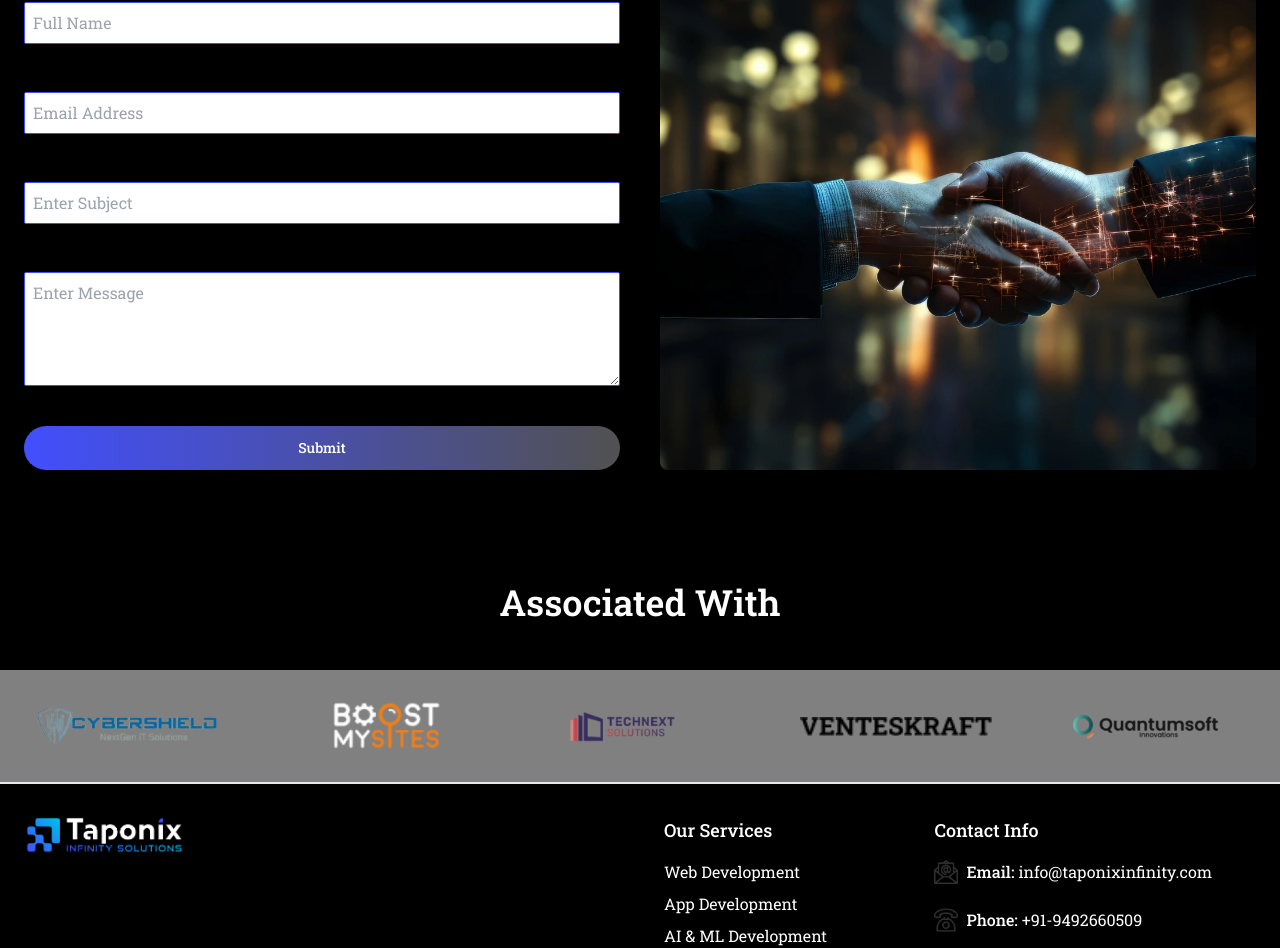
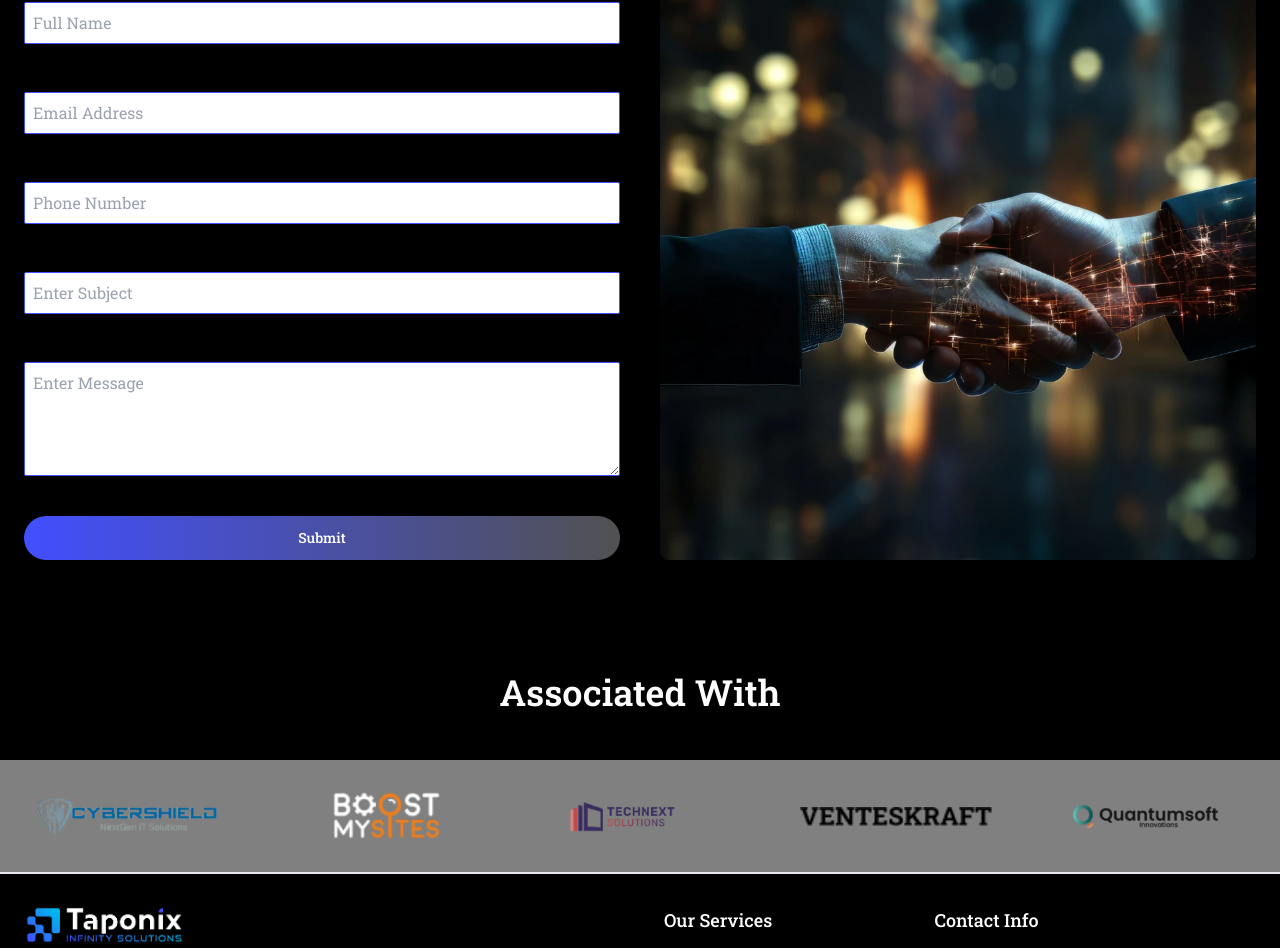
Before and after one commit to remeessalam/taponix, a React (Create React App) app: page /app-development in a window 1280 px wide. Shown: the part 7189-8137 px from the top of the page. Built offline with nearby package versions, Linux system fonts and the light colour scheme.

Commit message:
add phone number to lead form and  added thank you page

```diff
--- a/src/App.js
+++ b/src/App.js
@@ -13,6 +13,7 @@ import { LoadingSpinner } from "./components/LoadingSpinner";
 import DataScience from "./pages/Website/DataScience";
 import AICallingAgency from "./pages/Website/AICallingAgency";
 import IotDevelopment from "./pages/Website/IotDevelopmwent";
+import Thankyou from "./pages/Website/Thankyou";
 
 const Home = React.lazy(() => import("./pages/Website/Home"));
 const AboutUs = React.lazy(() => import("./pages/Website/AboutUs"));
@@ -71,6 +72,7 @@ function App() {
             <Route path="/services" element={<OurServices />} />
             <Route path="/contact" element={<ContactUs />} />
             <Route path="/blogs" element={<Blogs />} />
+            <Route path="/thank-you" element={<Thankyou />} />
             <Route path="/blogs/:title" element={<BlogDetails />} />
 
             {/* Services Detail Routes with Layout */}
--- a/src/components/InquiryForm.jsx
+++ b/src/components/InquiryForm.jsx
@@ -4,9 +4,12 @@ import { useForm } from "react-hook-form";
 import { SpinnerContext } from "../components/SpinnerContext";
 import { companyDetails } from "../data/constant";
 import line from "../assets/images/line.png";
+import { useNavigate } from "react-router-dom";
 
 const InquiryForm = () => {
   const { setSpinner } = useContext(SpinnerContext);
+  const navigate = useNavigate();
+
   const {
     register,
     handleSubmit,
@@ -58,6 +61,7 @@ const InquiryForm = () => {
         } else {
           toast.success("Email sent successfully");
           reset();
+          navigate("/thank-you");
         }
       })
       .catch((error) => {
--- a/src/components/LeadForm.jsx
+++ b/src/components/LeadForm.jsx
@@ -4,9 +4,12 @@ import { useForm } from "react-hook-form";
 import { companyDetails } from "../data/constant";
 import toast from "react-hot-toast";
 import { SpinnerContext } from "./SpinnerContext";
+import { useNavigate } from "react-router-dom";
 
 const LeadForm = () => {
   const { setSpinner } = useContext(SpinnerContext);
+  const navigate = useNavigate();
+
   const {
     register,
     handleSubmit,
@@ -17,6 +20,7 @@ const LeadForm = () => {
     defaultValues: {
       name: "",
       email: "",
+      phone: "",
       subject: "",
       message: "",
     },
@@ -28,6 +32,7 @@ const LeadForm = () => {
 
     var emailBody = "Name: " + values.name + "\n\n";
     emailBody += "Email: " + values.email + "\n\n";
+    emailBody += "Phone: " + values.phone + "\n\n";
     emailBody += "Subject: " + values.subject + "\n\n";
     emailBody += "Message:\n" + values.message;
 
@@ -53,6 +58,7 @@ const LeadForm = () => {
       .then(() => {
         toast.success("Email sent successfully");
         reset();
+        navigate("/thank-you");
       })
       .catch((error) => {
         toast.error(error.message);
@@ -115,6 +121,24 @@ const LeadForm = () => {
                 })}
               />
               <small className="error-message">{errors.email?.message}</small>
+            </div>
+            <div className="flex flex-col">
+              <label htmlFor="" className="text-sm ml-1">
+                Phone
+              </label>
+              <input
+                type="text"
+                className="border outline-none border-primary rounded-sm p-2"
+                placeholder="Phone Number"
+                {...register("phone", {
+                  required: "Phone number is required",
+                  pattern: {
+                    value: /^[6-9]\d{9}$/i,
+                    message: "Entered phone number is invalid",
+                  },
+                })}
+              />
+              <small className="error-message">{errors.phone?.message}</small>
             </div>
             <div className="flex flex-col">
               <label htmlFor="" className="text-sm ml-1">
--- /dev/null
+++ b/src/pages/Website/Thankyou.jsx
@@ -0,0 +1,69 @@
+import React from "react";
+import { Link } from "react-router-dom";
+import logo from "../../assets/images/logo/logo1.png";
+import { companyDetails } from "../../data/constant";
+import {
+  FaFacebookF,
+  FaInstagram,
+  FaLinkedin,
+  FaTwitter,
+} from "react-icons/fa";
+const Thankyou = () => {
+  return (
+    <div className="min-h-screen flex flex-col justify-between relative bg-black">
+      <div className="fixed top-0 left-0 py-4 z-50 w-full backdrop-blur-sm bg-black">
+        <div className="flex wrapper items-center gap-8 justify-between">
+          <Link to="/" className="cursor-pointer">
+            <img
+              loading="lazy"
+              src={logo}
+              alt="logo"
+              //   width="75"
+              //   height="75"
+              className="h-[2.5rem] sm:h-[4rem] md:h-[4rem] object-contain"
+            />
+          </Link>
+        </div>
+      </div>
+      <div className="flex-1 flex items-center justify-center pt-[4rem]">
+        <div className="wrapper flex flex-col justify-center items-center">
+          <h1 className="text-4xl font-medium">Thank You</h1>
+          <p className="text-center text-lg mt-2">
+            Your message has been sent. We will get back to you soon.
+          </p>
+          <Link to="/" className="primary-btn w-fit mx-auto mt-10">
+            Back to Home
+          </Link>
+        </div>
+      </div>
+      <div className="py-[3rem] z-10 overflow-hidden border-t border-secondary/50 relative">
+        {/* <div className="absolute -z-10 top-1/2 -translate-y-1/2 left-8 w-[12rem] aspect-square bg-primary/50 blur-[100px]"></div> */}
+        {/* <div className="absolute -z-10 top-1/2 -translate-y-1/2 right-8 w-[12rem] aspect-square bg-secondary/50 blur-[100px]"></div> */}
+        <div className="wrapper flex flex-col justify-between gap-10">
+          <p className="">
+            Copyright &copy; {new Date().getFullYear()} All rights reserved.
+          </p>
+          <div className="flex gap-4 items-center ">
+            <Link to={companyDetails.linkedin} className="link">
+              <FaFacebookF className="w-6 h-6 link" strokeWidth={1.5} />
+            </Link>
+            <Link to={companyDetails.instagram} className="link">
+              <FaInstagram className="w-6 h-6 link" strokeWidth={1.5} />
+            </Link>
+            <Link to={companyDetails.linkedin} className="link">
+              <FaLinkedin className="w-6 h-6 link" strokeWidth={1.5} />
+            </Link>
+            <Link to={companyDetails.linkedin} className="link">
+              <FaTwitter className="w-6 h-6 link" strokeWidth={1.5} />
+            </Link>
+            {/* <Link to="/" className="link">
+              <Facebook className="w-6 h-6 link" strokeWidth={1.5} />
+            </Link> */}
+          </div>
+        </div>
+      </div>
+    </div>
+  );
+};
+
+export default Thankyou;
```
